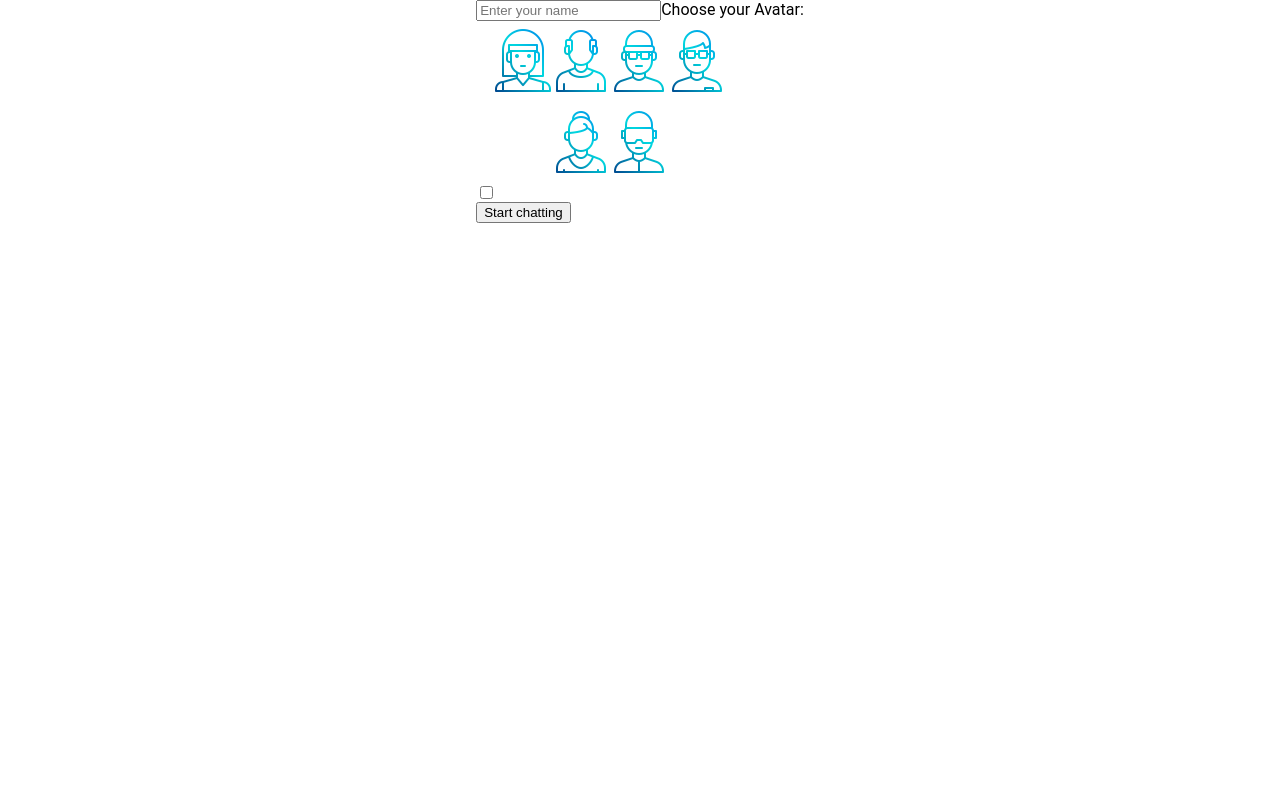
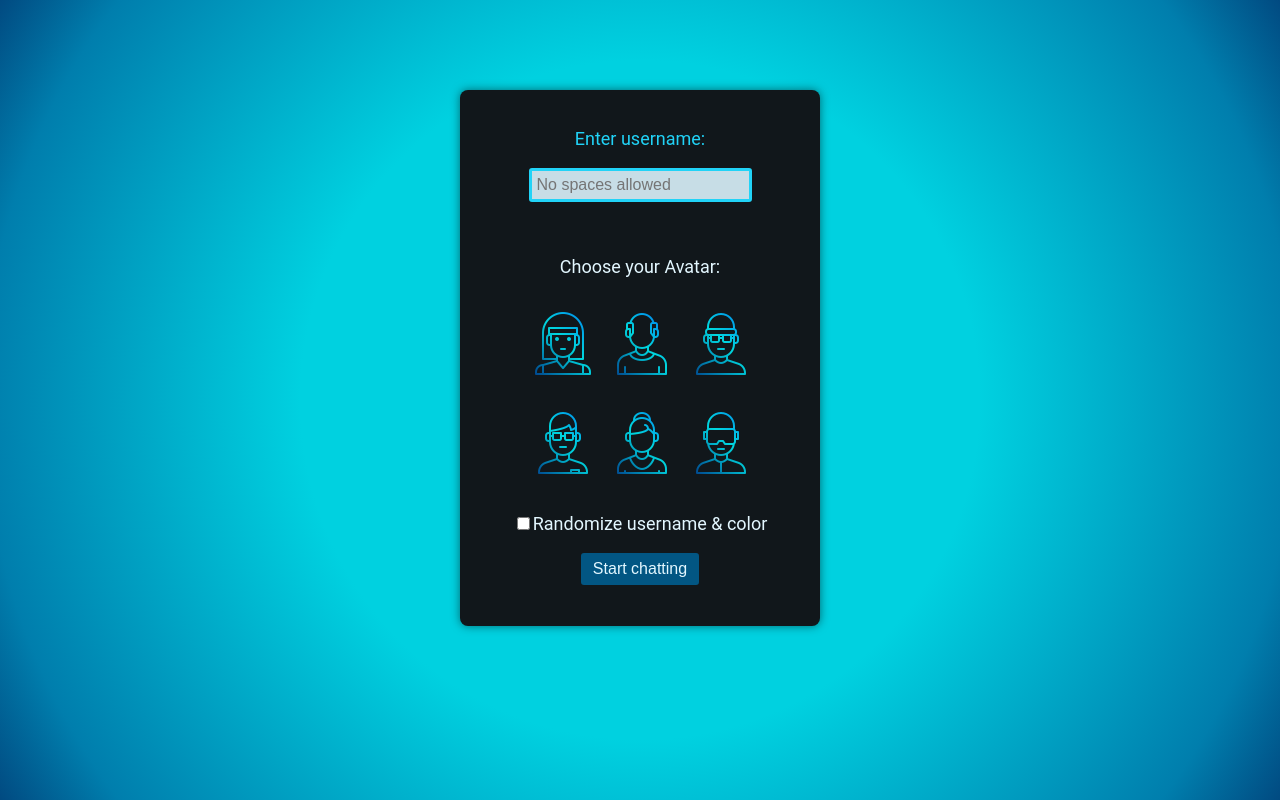
Before and after one commit to lucija222/Chataway, a React (Create React App) app: page / in a window 1280 px wide. Built offline with nearby package versions, Linux system fonts and the light colour scheme.

Commit message:
Login & avatars scss

```diff
--- a/src/App.jsx
+++ b/src/App.jsx
@@ -144,7 +144,7 @@ const App = () => {
     return (
         <>
             {!chat.member.username ? ( //If no username, load login
-                <div className="reg-container">
+                <div>
                     <Login chat={chat} setChat={(obj) => setChat(obj)} />
                 </div>
             ) : ( //Else load everything chat related
--- a/src/App.scss
+++ b/src/App.scss
@@ -36,33 +36,11 @@ ol,
 ul {
     list-style: none;
 }
-blockquote,
-q {
-    quotes: none;
-}
-blockquote:before,
-blockquote:after,
-q:before,
-q:after {
-    content: "";
-    content: none;
-}
 table {
     border-collapse: collapse;
     border-spacing: 0;
 }
 
-* {
-    -webkit-box-sizing: border-box;
-    box-sizing: border-box;
-}
-
-* {
-    -webkit-user-select: none; /* Safari */
-    -moz-user-select: none; /* Firefox */
-    -ms-user-select: none; /* IE10+/Edge */
-    user-select: none; /* Standard */
-}
 
 textarea:focus,
 input:focus,
--- a/src/Avatars/avatars.scss
+++ b/src/Avatars/avatars.scss
@@ -1,125 +1,94 @@
-.reg-form__avatar-list {
+$zero-px: 0px;
+
+.login-form__avatar-list {
     list-style: none;
-    display: -webkit-box;
-    display: -ms-flexbox;
     display: flex;
-    -webkit-box-pack: center;
-    -ms-flex-pack: center;
-    justify-content: center;
-    -webkit-box-orient: horizontal;
-    -webkit-box-direction: normal;
-    -ms-flex-direction: row;
+    justify-content: space-between;
     flex-direction: row;
-    -ms-flex-wrap: wrap;
     flex-wrap: wrap;
-    width: 250px;
+    width: 230px;
   }
 
-  .reg-form__avatar {
+  .login-form__avatar {
     margin: 5px;
-    width: 48px;
-    background-color: var(--avatarBg);
+    width: 60px;
     border-color: transparent;
     border-style: solid;
     border-width: 1px;
     border-radius: 6px;
-    -webkit-transition: border-color 0.3s ease-in-out,
-      -webkit-transform 0.3s ease-in-out;
-    transition: border-color 0.3s ease-in-out, -webkit-transform 0.3s ease-in-out;
-    -o-transition: transform 0.3s ease-in-out, border-color 0.3s ease-in-out;
+    transition: border-color 0.3s ease-in-out;
     transition: transform 0.3s ease-in-out, border-color 0.3s ease-in-out;
-    transition: transform 0.3s ease-in-out, border-color 0.3s ease-in-out,
-      -webkit-transform 0.3s ease-in-out;
-    padding-top: 2px;
-  }
+    transition: transform 0.3s ease-in-out, border-color 0.3s ease-in-out;
+    padding-top: 10px;
+    padding-bottom: 10px;
 
-  .reg-form__avatar:hover {
+    &:hover {
         cursor: pointer;
-    -webkit-transform: scale(1.2);
-    -ms-transform: scale(1.2);
         transform: scale(1.2);
         border-style: solid;
         border-width: 1px;
-    border-color: var(--avatarBorderColor);
         border-radius: 6px;
       }
+  }
 
-  .reg-form__avatar--selected {
-    background-color: var(--avatarSelectedBg);
-    border-color: var(--avatarBorderColor);
-    -webkit-transform: scale(1.2);
-    -ms-transform: scale(1.2);
+  .login-form__avatar--selected {
+    background-color: rgb(35, 62, 83);
+    border-color: rgb(45, 202, 255);
     transform: scale(1.2);
   }
 
-  .reg-form__avatar--disabled {
+  .login-form__avatar--disabled {
     opacity: 0.5;
     border-color: transparent;
     border-style: none;
-    border-width: 0px;
-    border-radius: 0px;
-    -webkit-transition: none;
-    -o-transition: none;
+    border-width: $zero-px;
+    border-radius: $zero-px;
     transition: none;
+
+    &:hover {
+        cursor: initial;
+        transform: none;
+        border-width: $zero-px;
+      }
   }
 
-  .reg-form__avatar--disabled:hover {
-    cursor: initial;
-    -webkit-transform: none;
-    -ms-transform: none;
-    transform: none;
-    border-width: 0px;
-  }
-
-  .reg-form__avatar--animation {
-    -webkit-animation-name: flash;
+  .login-form__avatar--animation {
     animation-name: flash;
-    -webkit-animation-duration: 0.8s;
     animation-duration: 0.8s;
   }
 
   @-webkit-keyframes flash {
     0% {
-      -webkit-transform: scale(1);
       transform: scale(1);
     }
     20% {
-      -webkit-transform: scale(1.15);
       transform: scale(1.15);
     }
     40% {
-      -webkit-transform: scale(1);
       transform: scale(1);
     }
     80% {
-      -webkit-transform: scale(1.15);
       transform: scale(1.15);
     }
     100% {
-      -webkit-transform: scale(1);
       transform: scale(1);
     }
   }
 
   @keyframes flash {
     0% {
-      -webkit-transform: scale(1);
       transform: scale(1);
     }
     20% {
-      -webkit-transform: scale(1.15);
       transform: scale(1.15);
     }
     40% {
-      -webkit-transform: scale(1);
       transform: scale(1);
     }
     80% {
-      -webkit-transform: scale(1.15);
       transform: scale(1.15);
     }
     100% {
-      -webkit-transform: scale(1);
       transform: scale(1);
     }
   }
--- a/src/Avatars/index.jsx
+++ b/src/Avatars/index.jsx
@@ -13,12 +13,12 @@ const Avatars = ({ random, getAvatar, avatarAnimation, selectedAvatar }) => {
             <li
                 className={
                     random
-                        ? "reg-form__avatar reg-form__avatar--disabled"
+                        ? "login-form__avatar login-form__avatar--disabled"
                         : selectedAvatar === img_alt
-                        ? "reg-form__avatar reg-form__avatar--selected"
+                        ? "login-form__avatar login-form__avatar--selected"
                         : avatarAnimation
-                        ? "reg-form__avatar reg-form__avatar--animation"
-                        : "reg-form__avatar"
+                        ? "login-form__avatar login-form__avatar--animation"
+                        : "login-form__avatar"
                 }
                 key={index}
             >
@@ -28,7 +28,7 @@ const Avatars = ({ random, getAvatar, avatarAnimation, selectedAvatar }) => {
     };
 
     return (
-        <ul className="reg-form__avatar-list">
+        <ul className="login-form__avatar-list">
             {avatars.map((avatar, index) => renderAvatars(avatar, index))}
         </ul>
     );
--- a/src/ChatHeader/index.jsx
+++ b/src/ChatHeader/index.jsx
@@ -5,7 +5,7 @@ const ChatHeader = ({ whoIsTyping, members }) => {
         <div>
             <div className="chat__header">
                 <h1 className="header__heading">
-                    Chat
+                    Chataway
                     <br />
                     <span className="header__typing">
                         {
--- a/src/Login/index.jsx
+++ b/src/Login/index.jsx
@@ -4,7 +4,7 @@ import {
     generateRandomColor,
     generateRandomName,
 } from "../util/helperFunctions.js";
-import './login.scss';
+import "./login.scss";
 
 const Login = ({ chat, setChat }) => {
     const [avatar, setAvatar] = useState("");
@@ -59,21 +59,25 @@ const Login = ({ chat, setChat }) => {
 
     return (
         <div className="form-container">
-            <form className="reg-gorm" onSubmit={handleFormSubmit}>
+            <form className="login-form" onSubmit={handleFormSubmit}>
+                <label htmlFor="login-input" className={random ? "login-form__input-label-disabled" : "login-form__input-label"}>Enter username:</label>
                 <input
+                    id="login-input"
+                    className={random ? "login-form__input-disabled" : "login-form__input"}
                     type="text"
-                    placeholder="Enter your name"
+                    pattern="[^' ']+"
+                    placeholder="No spaces allowed"
                     maxLength="15"
                     required
                     value={username}
                     onChange={getUsername}
                     disabled={random ? "disabled" : false}
-                />
+                /> <br />
                 <span
                     className={
                         random
-                            ? "reg-form__span reg-form__span--disabled"
-                            : "reg-form__span"
+                            ? "login-form__span login-form__span--disabled"
+                            : "login-form__span"
                     }
                 >
                     Choose your Avatar:
@@ -84,12 +88,17 @@ const Login = ({ chat, setChat }) => {
                     avatarAnimation={avatarAnimation}
                     selectedAvatar={selectedAvatar}
                 />
-                <div className="reg-form__random-checkbox">
+                <div className="login-form__random-checkbox">
+                    <input
+                        type="checkbox"
+                        id="randomizeUser"
+                        onClick={getRandom}
+                    />
                     <label htmlFor="randomizeUser">
-                        <input type="checkbox" id="randomizeUser" onClick={getRandom}/>
+                        Randomize username & color
                     </label>
                 </div>
-                <button className="reg-form-btn" type="submit">
+                <button id="login-form__submit-button" >
                     Start chatting
                 </button>
             </form>
--- a/src/Login/login.scss
+++ b/src/Login/login.scss
@@ -1,67 +1,90 @@
+$font18: 18px;
+$light-base-color: #21d3f7;
+$dark-base-color: #025683;
+$off-white-color: #e3f7ff;
+$flex: flex;
+
 .form-container {
-    display: -webkit-box;
-    display: -ms-flexbox;
-    display: flex;
-    -webkit-box-pack: center;
-    -ms-flex-pack: center;
+    display: $flex;
     justify-content: center;
     height: 100vh;
+    width: 100vw;
+    background: rgb(0, 209, 224);
+    background: radial-gradient(
+        circle,
+        rgba(0, 209, 224, 1) 45%,
+        rgba(0, 126, 173, 1) 87%,
+        rgba(1, 74, 129, 1) 100%
+    );
 }
 
-  .reg-form {
-    margin-top: 50px;
-    margin-bottom: 50px;
-    height: 500px;
-    width: 300px;
-    display: -webkit-box;
-    display: -ms-flexbox;
-    display: flex;
-    -webkit-box-orient: vertical;
-    -webkit-box-direction: normal;
-    -ms-flex-direction: column;
+.login-form {
+    margin-top: 7%;
+    padding: 20px;
+    height: 62vh;
+    width: 25vw;
+    min-width: 260px;
+    min-height: 370px;
+    display: $flex;
     flex-direction: column;
-    -webkit-box-pack: space-evenly;
-    -ms-flex-pack: space-evenly;
     justify-content: space-evenly;
-    -webkit-box-align: center;
-    -ms-flex-align: center;
     align-items: center;
-    background-color: var(--regFormBg);
-    -webkit-box-shadow: 0px 0px 10px 0px rgba(0, 0, 0, 0.5);
+    background-color: #11171b;
     box-shadow: 0px 0px 10px 0px rgba(0, 0, 0, 0.5);
+    border-radius: 8px;
 }
 
-  .reg-form__txt-input {
+.login-form__input-label {
+    font-size: $font18;
+    color: $light-base-color;
+}
+
+.login-form__input-label-disabled {
+    font-size: $font18;
+    color: rgb(78, 78, 78);
+}
+
+.login-form__input {
     padding: 5px;
     font-size: 16px;
-    border: 1px solid var(--regFormTxtInputBorder);
+    border: 3px solid $light-base-color;
+    border-radius: 3px;
+    background-color: #c7dde6;
+
+    &:hover {
+        background-color: #b3e9ff;
+    }
 }
 
-  .reg-form__span {
-    color: var(--regFormSpanColor);
+.login-form__input-disabled {
+    padding: 5px;
+    font-size: 16px;
+    border: 3px solid #acacac;
+    border-radius: 3px;
+    background-color: #d3cfcf;
 }
 
-  .reg-form__span--disabled {
-    color: var(--regFormSpanColorDisabled);
+.login-form__span,
+.login-form__random-checkbox {
+    font-size: $font18;
+    color: $off-white-color;
 }
 
-  .reg-form__room-select {
-    border: 1px solid var(--regFormRoomSelectBorder);
+.login-form__span--disabled {
+    color: rgb(78, 78, 78);
 }
 
-  .reg-form__random-checkbox {
-    color: var(--regFormRandomCheckboxColor);
-  }
-
-  .reg-form__btn {
+#login-form__submit-button {
     padding: 5px 10px;
     font-size: 16px;
-    background-color: var(--regFormButtonBg);
-    color: var(--regFormButtonColor);
-    border: none;
+    border: 2px solid $dark-base-color;
+    border-radius: 3px;
+    background-color: $dark-base-color;
+    color: $off-white-color;
+
+    &:hover {
+        cursor: pointer;
+        background-color: $light-base-color;
+        color: $dark-base-color;
     }
-
-  .reg-form__btn:hover {
-    cursor: pointer;
-    background-color: var(--regFormButtonHoverBg);
 }
--- a/src/Messages/index.jsx
+++ b/src/Messages/index.jsx
@@ -39,8 +39,11 @@ const Messages = ({ messages, thisMember, initMemberId }) => {
             </div>
         );
 
-        const listItem =
+        // const listItem =
     };
+     return (
+
+     );
 };
 
 export default Messages;
```
Also changed, not shown: src/ChatHeader/chatHeader.scss (+25 -95 lines). Lines whose indentation alone changed are shown as unchanged.
